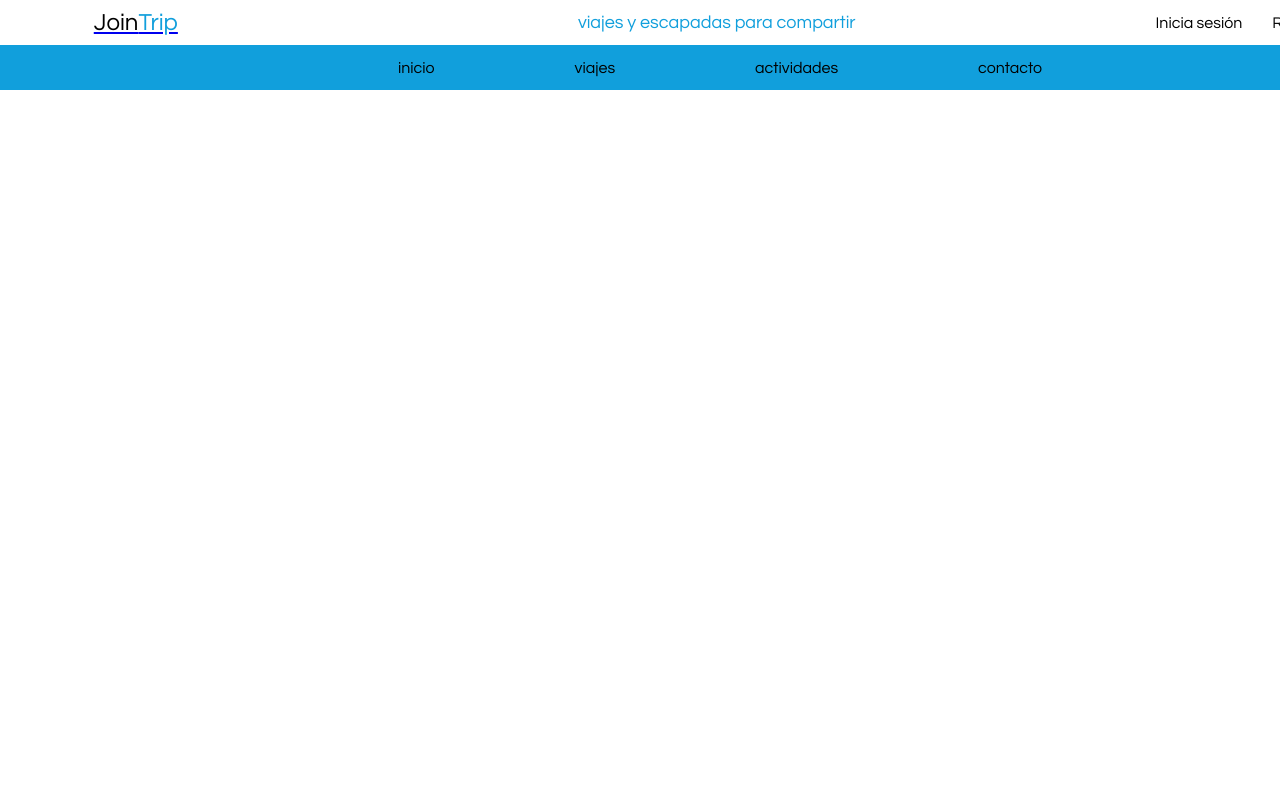
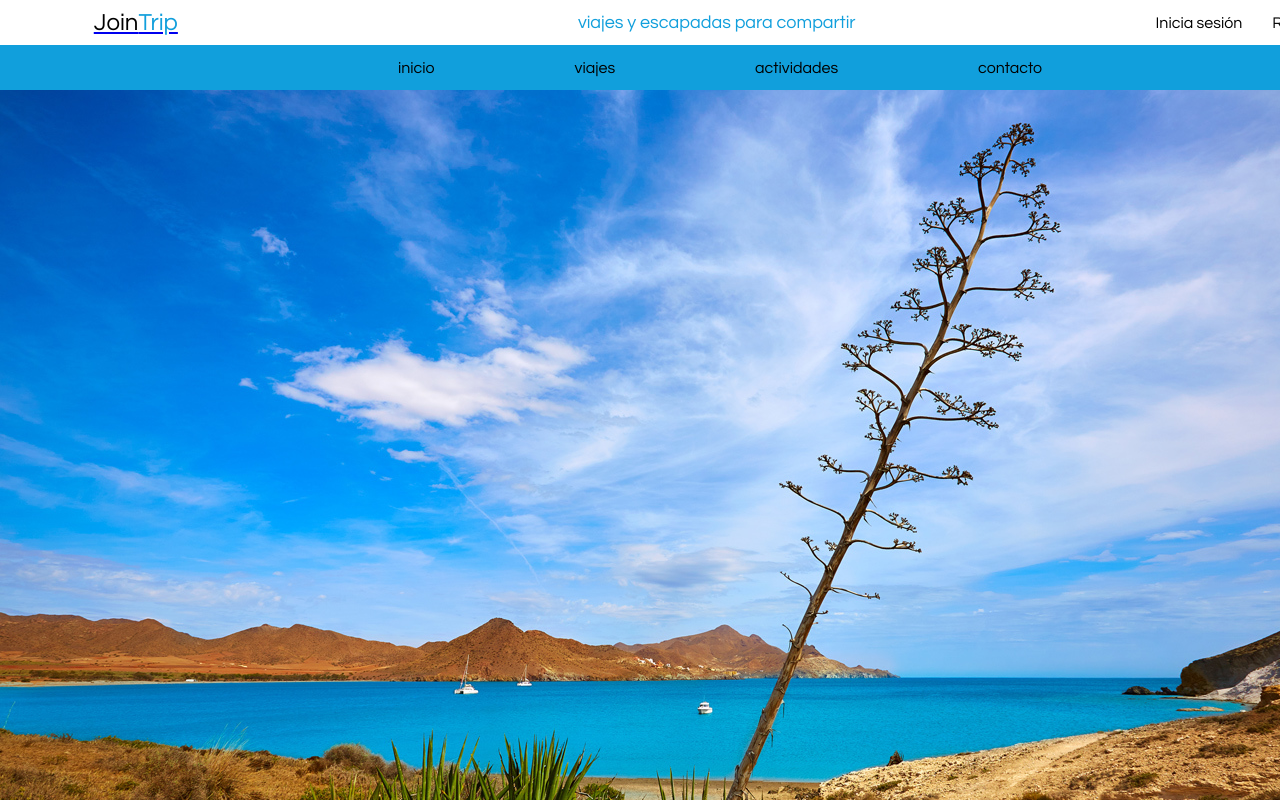
Before and after one commit to joanbatiste/Join-Trip, a React (Create React App) app in the folder frontend/: page / in a window 1280 px wide. Shown: the top 800 px of the page. Built offline with nearby package versions, Linux system fonts and the light colour scheme.

Commit message:
view home new design

```diff
--- a/frontend/src/css/main.css
+++ b/frontend/src/css/main.css
@@ -257,3 +257,8 @@ se transforma en
   width: 1400px;
   margin-left: auto;
   margin-right: auto; }
+  .container-home .header-image {
+    width: 1440px;
+    height: 925px;
+    margin-left: auto;
+    margin-right: auto; }
--- a/frontend/src/views/Home/Home.jsx
+++ b/frontend/src/views/Home/Home.jsx
@@ -1,10 +1,35 @@
 import React from 'react';
-import Header from '../../components/Header/Header.jsx'
+import Header from '../../components/Header/Header.jsx';
+import cabecera from '../../img/cabecera.jpeg';
 
 const Home =()=>{
     return(
         <div className="container-home">
-            <Header/>
+            <div className="header-image">
+                <Header/>
+                <img src={cabecera} alt=""></img>
+
+            </div>
+            <div className="last-trips">
+                <div className="last-trips-description"></div>
+                <div className="last-trips-publications">
+                    <div className="last-trips-publications-1"></div>
+                    <div className="last-trips-publications-2"></div>
+                    <div className="last-trips-publications-3"></div>
+                    <div className="last-trips-publications-4"></div>
+                </div>
+
+            </div>
+            <div className="suggestions">
+                <div className="suggestions-descriptions"></div>
+                <div className="suggestions-trips">
+                    <div className="suggestions-trips-1"></div>
+                    <div className="suggestions-trips-2"></div>
+                    <div className="suggestions-trips-3"></div>
+                </div>
+            </div>
+
+
         </div>
     )
 };
--- a/frontend/src/views/Home/_Home.scss
+++ b/frontend/src/views/Home/_Home.scss
@@ -3,4 +3,12 @@
     margin-left: auto;
     margin-right: auto;
 
+    .header-image{
+        width: 1440px;
+        height: 925px;
+        margin-left: auto;
+        margin-right: auto;
+
+    }
+
 }
```
Also changed, not shown: frontend/src/img/cabecera.jpeg (added).
